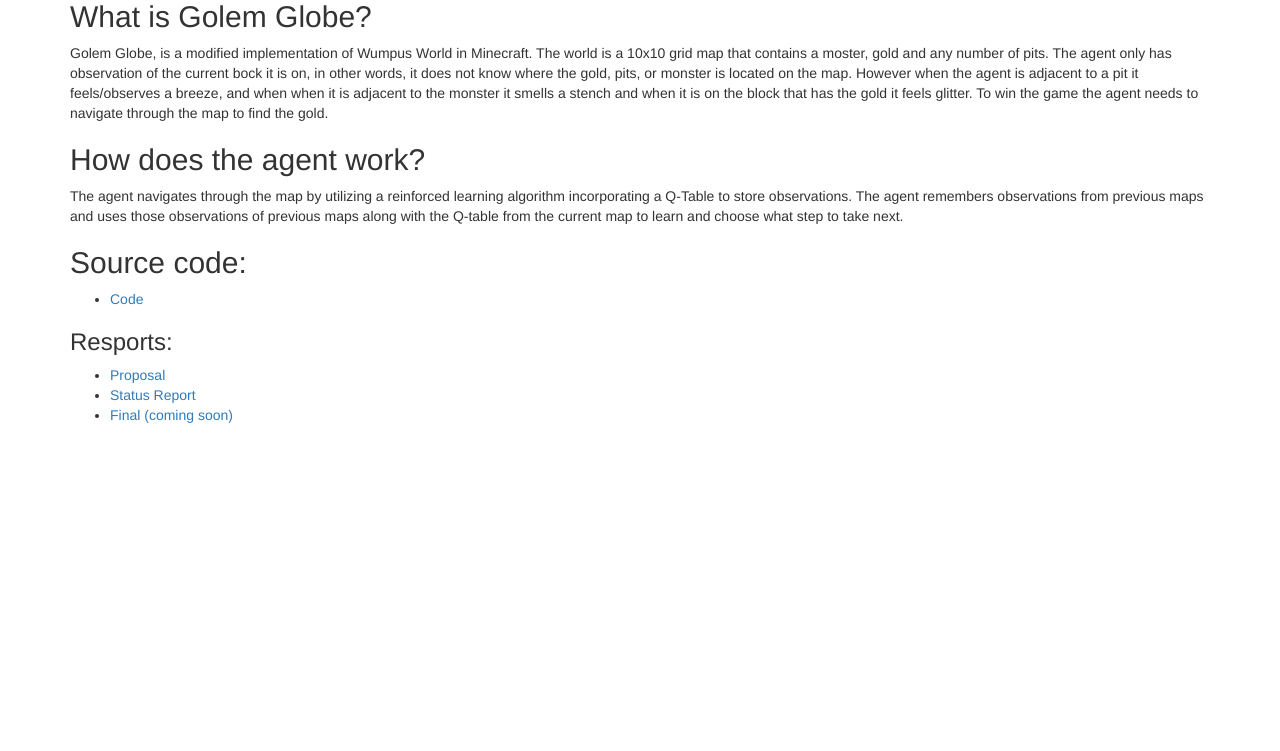
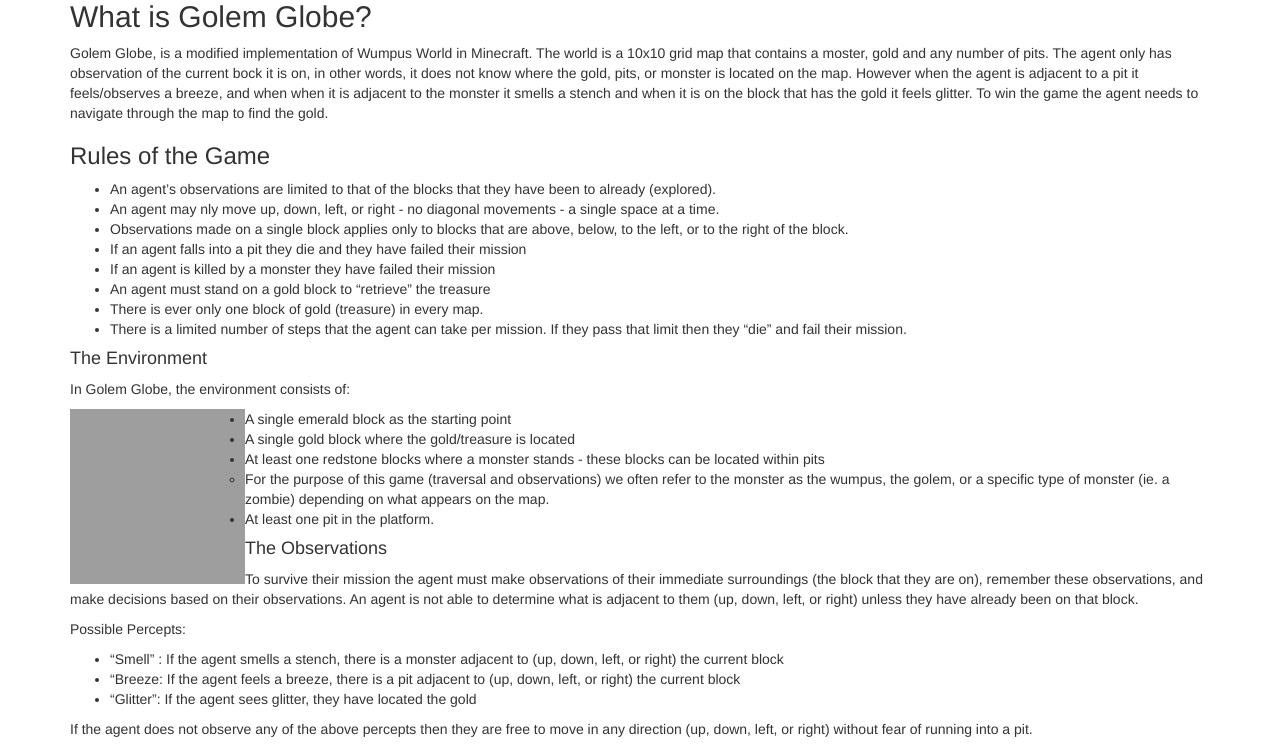
Before and after one commit to SalehO/GolumGlobe, a Jekyll site: the page built from docs/index.md, in a window 1280 px wide and 1400 px high, scrolled down 408 px. Shown: the part 135-886 px from the top of the window. Built offline with Jekyll 4.4.1, drawn with Linux system fonts in a browser that asks for light colours; before the commit the page ends 1038 px from its top, so only the background shows below that; some of the changed text lies outside the part shown; grey boxes are pictures that could not be loaded.

Commit message:
Update index.md

```diff
--- a/docs/index.md
+++ b/docs/index.md
@@ -11,16 +11,63 @@
 
 Golem Globe, is a modified implementation of Wumpus World in Minecraft. The world is a 10x10 grid map that contains a moster, gold and any number of pits. The agent only has observation of the current bock it is on, in other words, it does not know where the gold, pits, or monster is located on the map. However when the agent is adjacent to a pit it feels/observes a breeze, and when when it is adjacent to the monster it smells a stench and when it is on the block that has the gold it feels glitter. To win the game the agent needs to navigate through the map to find the gold.
 
+### Rules of the Game
+- An agent's observations are limited to that of the blocks that they have been to already (explored).
+- An agent may nly move up, down, left, or right - no diagonal movements - a single space at a time.
+- Observations made on a single block applies only to blocks that are above, below, to the left, or to the right of the block.
+- If an agent falls into a pit they die and they have failed their mission
+- If an agent is killed by a monster they have failed their mission
+- An agent must stand on a gold block to "retrieve" the treasure
+- There is ever only one block of gold (treasure) in every map.
+- There is a limited number of steps that the agent can take per mission. If they pass that limit then they "die" and fail their mission.
+
+#### The Environment
+In Golem Globe, the environment consists of:
+
+<img align="left" width="175" height="175" src="https://github.com/soberanc/GolemGlobe/blob/master/docs/observations_map.jpg">
+
+- A single emerald block as the starting point
+- A single gold block where the gold/treasure is located
+- At least one redstone blocks where a monster stands - these blocks can be located within pits
+  - For the purpose of this game (traversal and observations) we often refer to the monster as the wumpus, the golem, or a specific type of monster (ie. a zombie) depending on what appears on the map.
+- At least one pit in the platform.
+
+#### The Observations
+To survive their mission the agent must make observations of their immediate surroundings (the block that they are on), remember these observations, and make decisions based on their observations. An agent is not able to determine what is adjacent to them (up, down, left, or right) unless they have already been on that block.
+
+Possible Percepts:
+
+- “Smell” : If the agent smells a stench, there is a monster adjacent to (up, down, left, or right) the current block
+- “Breeze: If the agent feels a breeze, there is a pit adjacent to (up, down, left, or right) the current block
+- “Glitter”: If the agent sees glitter, they have located the gold
+
+
+If the agent does not observe any of the above percepts then they are free to move in any direction (up, down, left, or right) without fear of running into a pit.
+
+For example:
+
+<img align="left" src="https://github.com/soberanc/GolemGlobe/blob/master/docs/observation_exp1.PNG">
+
+If the agent is standing on a block and they "smell" a stench, it is an indicator that there is a monster adjacent to them (up, down, left, or right). For example, say the agent :smiley: has only been to the block it is on now. The only observations it has made from this 3x3 grid is that they smell a stench. Their only knowledge at this point is that anywhere "A" adjacent to them there must be a monster.
+
+<img align="right" src="https://github.com/soberanc/GolemGlobe/blob/master/docs/observation_exp2.PNG">
+
+Now imagine (image on the right) that the agent has the observations :alien: and is currently standing on the block :smiley:. Now their observations show that above their current location there is a smell however in their current location they do not observe anything.
+
+<img align="left" src="https://github.com/soberanc/GolemGlobe/blob/master/docs/observation_exp3.PNG">
+
+Now let's say that the agent decides to go on to this new block :smiley: (image on the left). Their observations include all of the observations it made from previous moves :alien:.
+
+At this point the agent observes a smell on this block indicating that there is a monster adjacent to their current block. With all of their previous observations they can now infer that the block above their current position has a high likelihood that there is a monster there due to the fact that the block "B" also exhibits a stench.
+
 ## How does the agent work?
 The agent navigates through the map by utilizing a reinforced learning algorithm incorporating a Q-Table to store observations. The agent remembers observations from previous maps and uses those observations of previous maps along with the Q-table from the current map to learn and choose what step to take next.
 
 ## Source code:
 - [Code](https://github.com/soberanc/GolemGlobe)
 
-
-
-### Resports:
+### Reports:
 
  - [Proposal](https://github.com/soberanc/GolemGlobe/blob/master/docs/proposal.md)
  - [Status Report](https://soberanc.github.io/GolemGlobe/status.html)
- - [Final (coming soon)]()
+ - [Final](https://soberanc.github.io/GolemGlobe/final.md)
```
